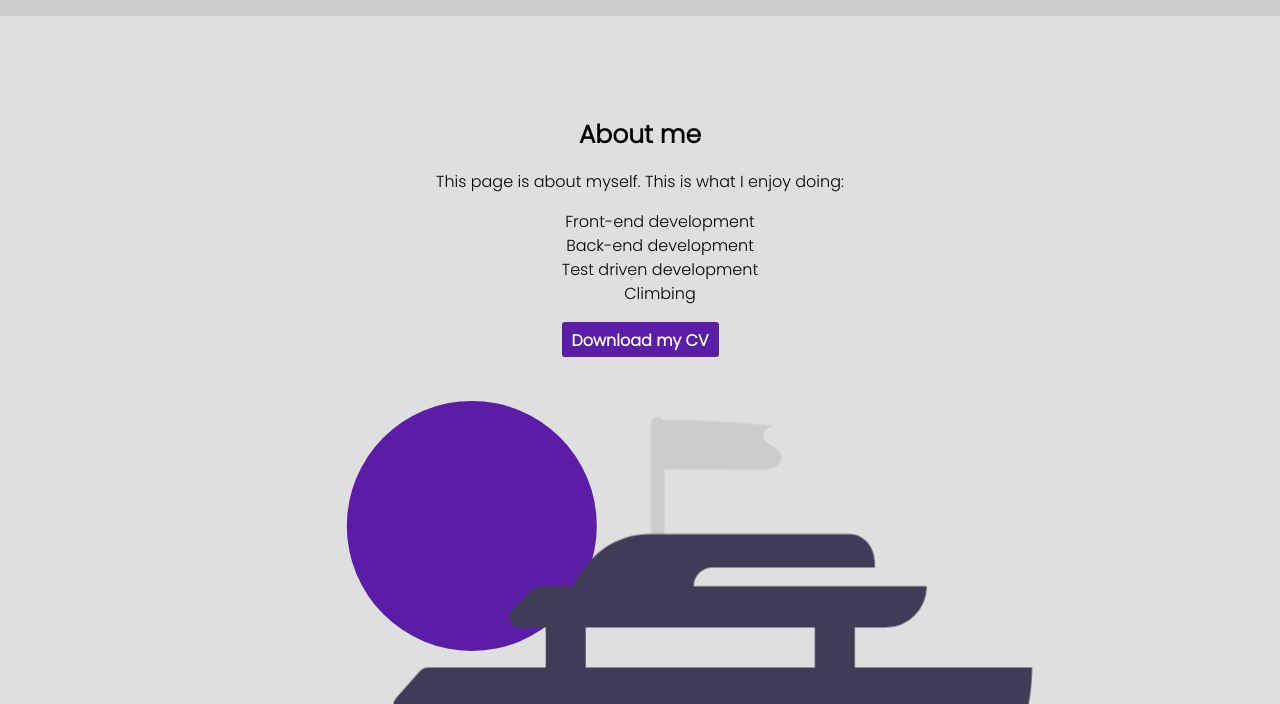
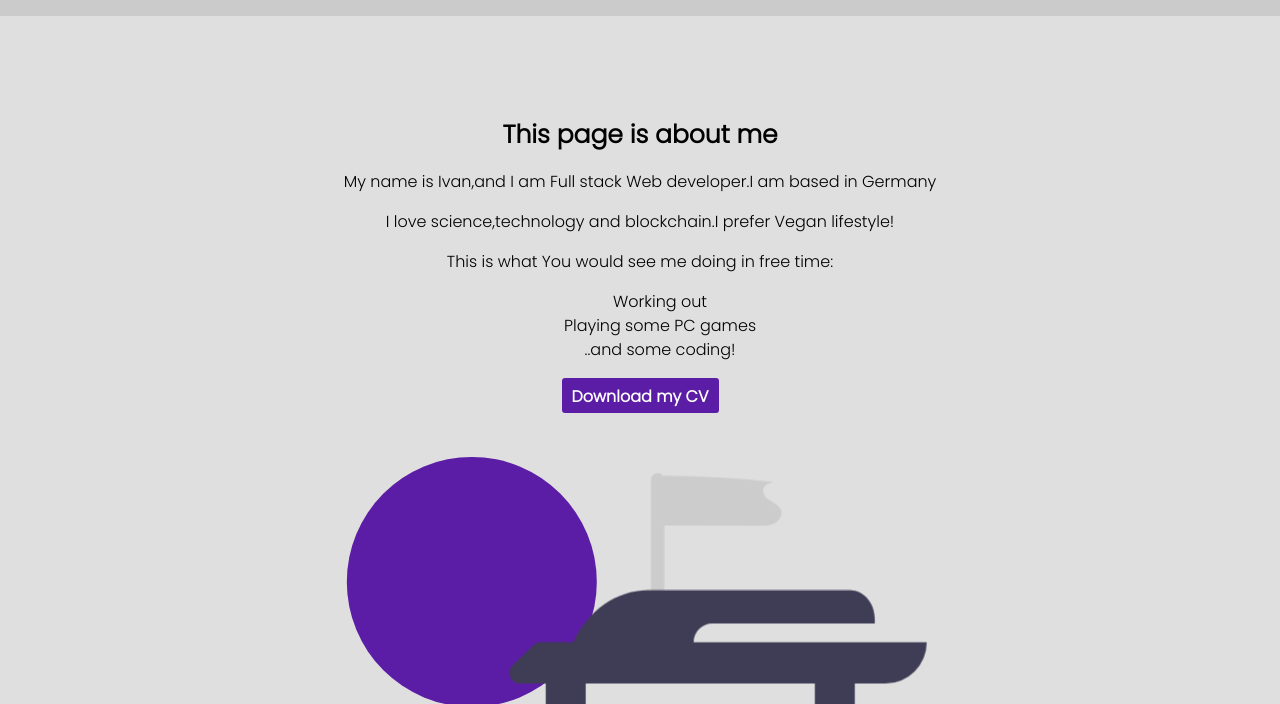
Before and after one commit to navi5599/Achivement-1-Project, a plain HTML site: page about.html in a window 1280 px wide. Shown: the part 54-758 px from the top of the page. Drawn offline with Linux system fonts and the light colour scheme.

Commit message:
Changed Shortcut icons and About me text
Changed Shortcut icons on contact,about and work pages.
Extended text on about me page.
Changed page titles on contact and about me pages.

```diff
--- a/about.html
+++ b/about.html
@@ -6,7 +6,7 @@
     <meta http-equiv="X-UA-Compatible" content="ie=edge">
     <meta name="viewport" content="width=device-width, initial-scale=1">
     <title>My Portfolio</title>
-    <link rel="shortcut icon" href="img/favicon.png"/>
+    <link rel="shortcut icon" href="img/student.svg"/>
     <link href="https://fonts.googleapis.com/css2?family=Poppins:wght@300&family=Roboto:wght@100&display=swap" rel="stylesheet">
     <link rel="stylesheet" type="text/css" href="css/normalize.css"/>
     <link rel="stylesheet" type="text/css" href="css/style.production.css"/>
@@ -32,15 +32,16 @@
       </nav>
     </header>
 
-    <h1 class="work">About me</h1>
+    <h1 class="work">This page is about me</h1>
 
   <div class="about-me_div">
-    <p>This page is about myself. This is what I enjoy doing:</p>
+    <p>My name is Ivan,and I am Full stack Web developer.I am based in Germany</p>
+    <p>I love science,technology and blockchain.I prefer Vegan lifestyle!</p>
+    <p>This is what You would see me doing in free time:</p>
     <ul class="about-list">
-      <li>Front-end development</li>
-      <li>Back-end development</li>
-      <li>Test driven development</li>
-      <li>Climbing</li>
+      <li>Working out</li>
+      <li>Playing some PC games</li>
+      <li>..and some coding!</li>
     </ul>
     <button><a class="download-cv_link" href="files/cv.pdf" download>Download my CV</a></button>
   </div>
```
Also changed, not shown: contact.html (+2 -2 lines), index.html (+1 -1 lines), work.html (+1 -1 lines).
